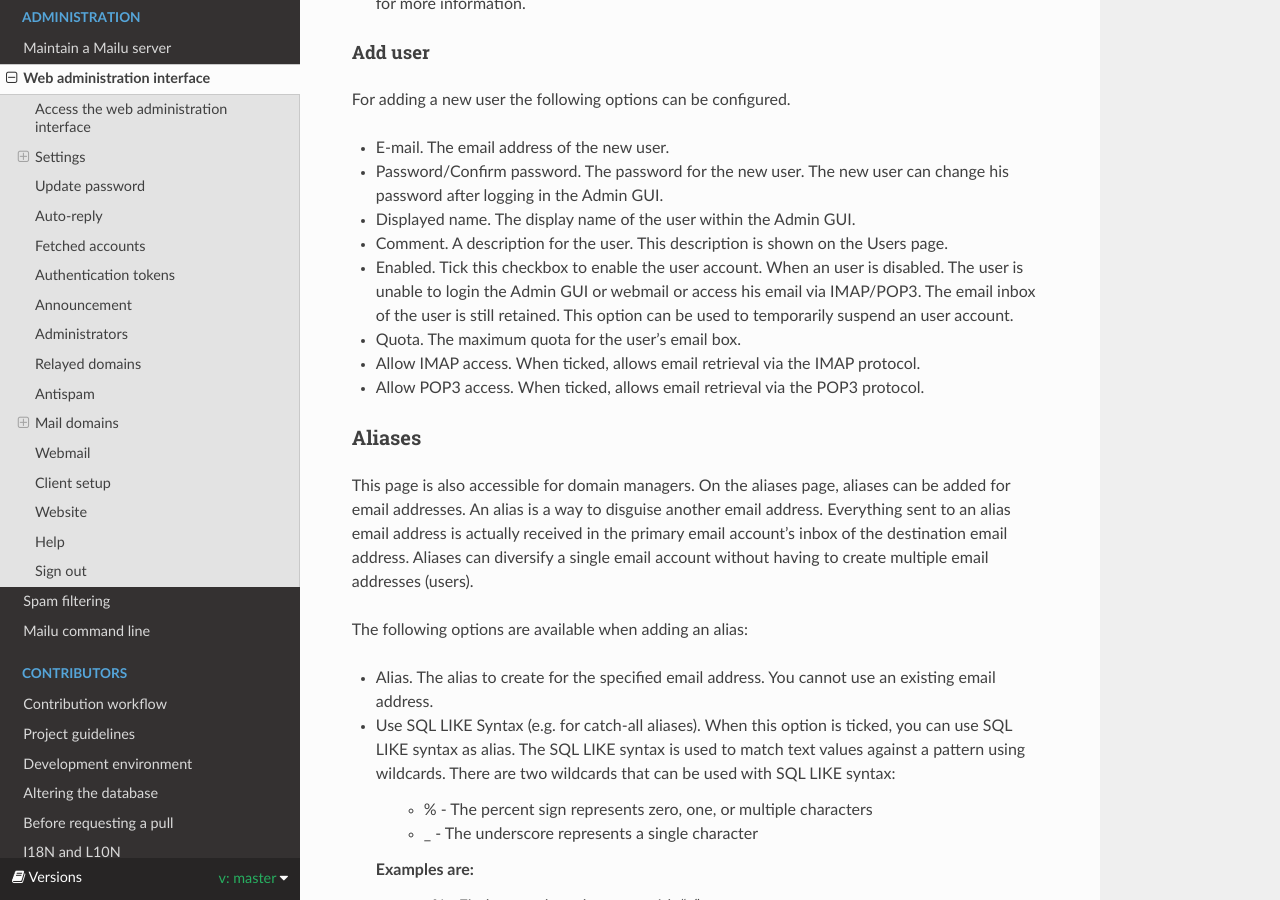
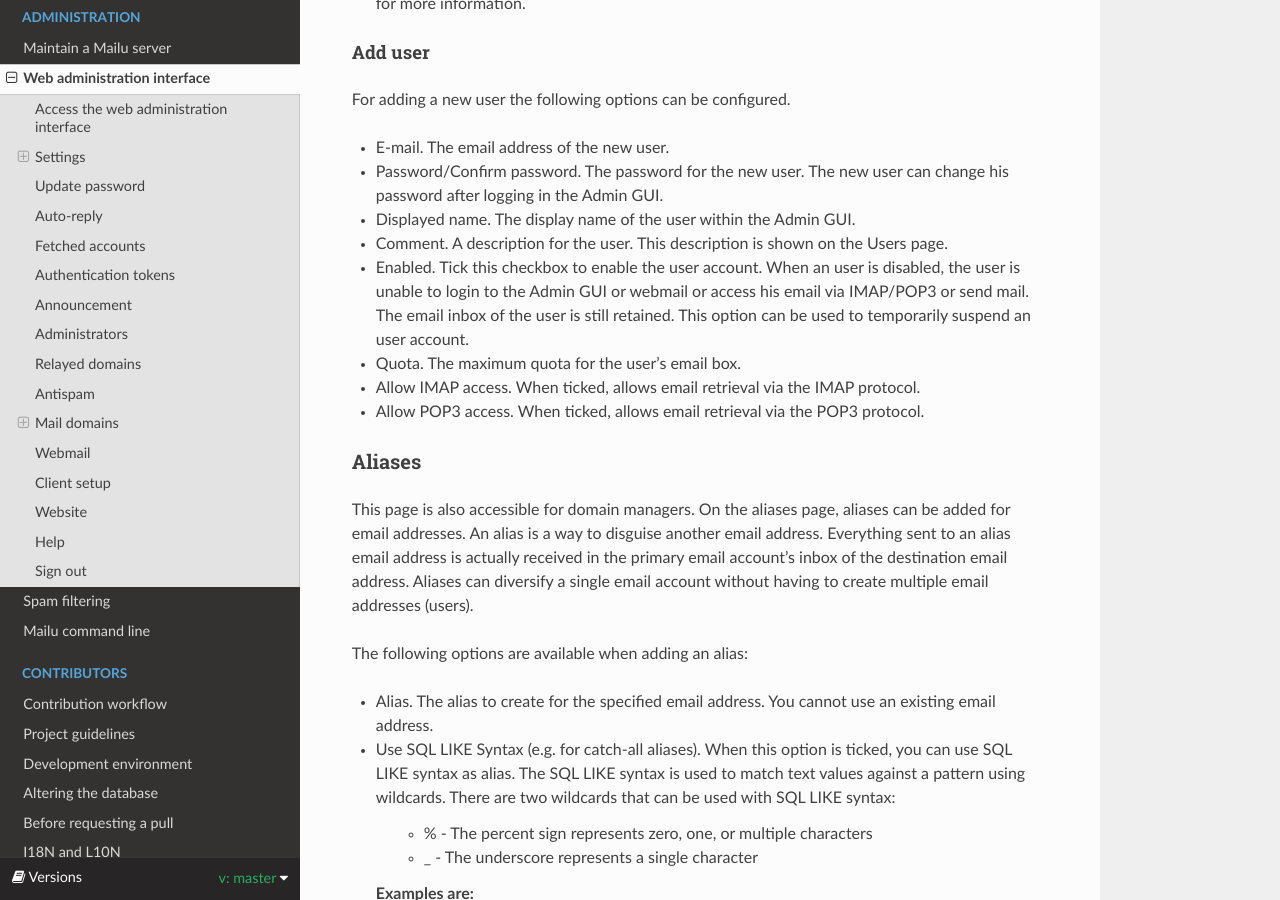
Before and after one commit to WillingDev0812/Mail-Management-Tool, a Sphinx documentation site: the page built from docs/webadministration.rst, in a window 1280 px wide and 900 px high, scrolled down 7134 px. Built offline with Sphinx 7.4.7 and the Read the Docs theme 2.0.0, drawn with Linux system fonts in a browser that asks for light colours; formulas are drawn with MathJax 3.

Commit message:
Update docs/webadministration.rst
rewording to add more clarification

Co-authored-by: Dario Ernst <github@kanojo.de>

```diff
--- a/docs/webadministration.rst
+++ b/docs/webadministration.rst
@@ -324,7 +324,7 @@ For adding a new user the following options can be configured.
 
 * Comment. A description for the user. This description is shown on the Users page.
 
-* Enabled. Tick this checkbox to enable the user account. When an user is disabled. The user is unable to login the Admin GUI or webmail or access his email via IMAP/POP3.
+* Enabled. Tick this checkbox to enable the user account. When an user is disabled, the user is unable to login to the Admin GUI or webmail or access his email via IMAP/POP3 or send mail.
   The email inbox of the user is still retained. This option can be used to temporarily suspend an user account.
 
 * Quota. The maximum quota for the user's email box.
```
